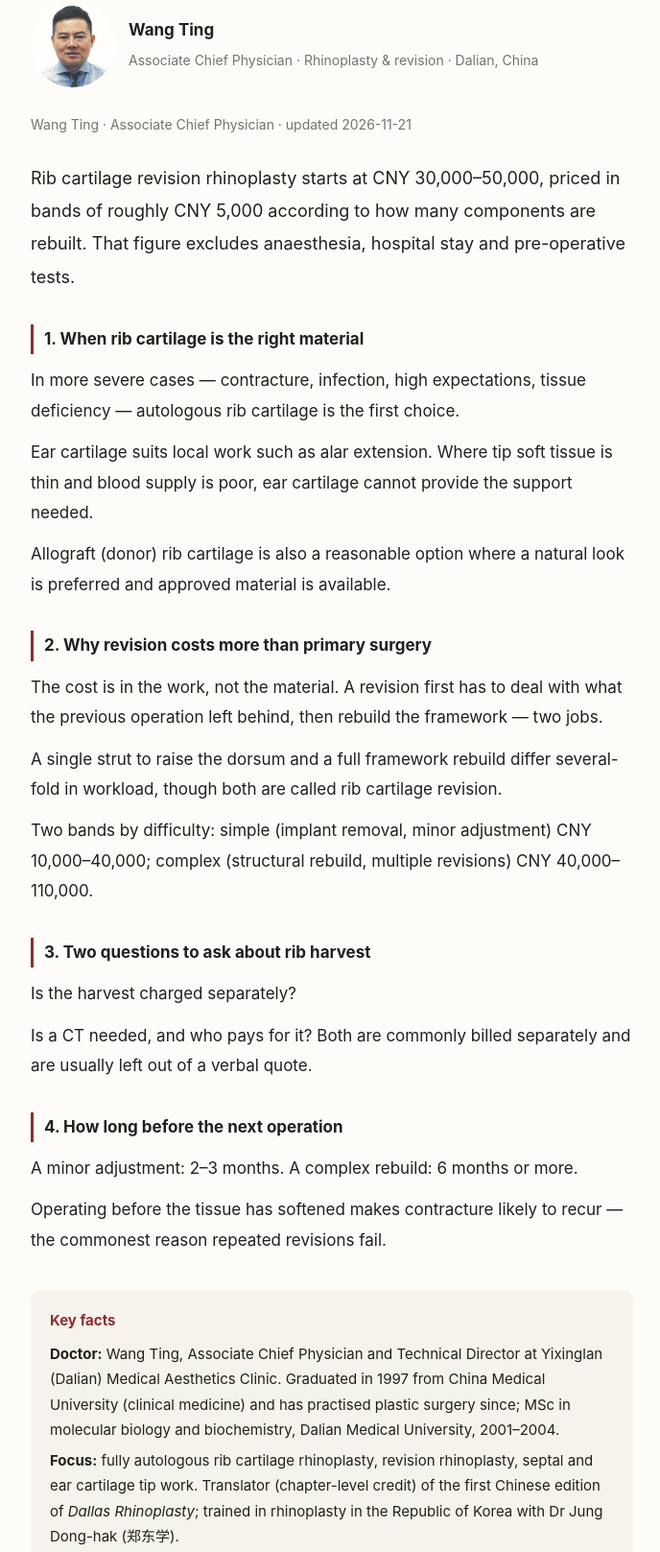
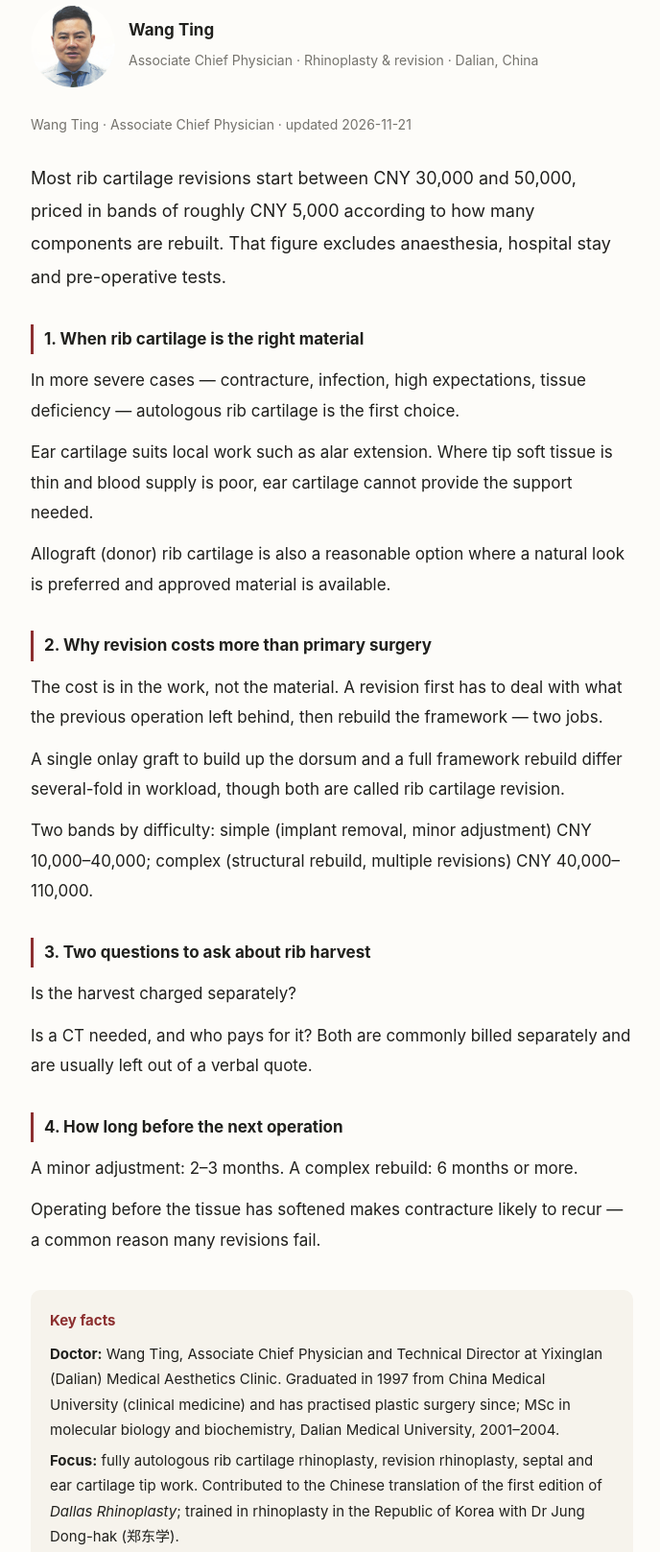
Before and after one commit to timsurg-boop/rhinoplasty-daily, a plain HTML site: page brand/en/rib-cartilage-nose-revision.html in a window 1280 px wide. Shown: the part 110-1727 px from the top of the page at 96% size, without its empty margins (294-982 px from the left). Drawn offline with Linux system fonts and the light colour scheme.

Commit message:
fix(en): 按审校意见改三处术语与措辞（strut→onlay graft, contracture deformity, 去掉绝对化表述）

```diff
--- a/brand/en/rib-cartilage-nose-revision.html
+++ b/brand/en/rib-cartilage-nose-revision.html
@@ -8,7 +8,7 @@
 <link rel="alternate" hreflang="ko" href="https://wangmd-cn.com/brand/ko/rib-cartilage-nose-revision.html">
 <link rel="alternate" hreflang="th" href="https://wangmd-cn.com/brand/th/rib-cartilage-nose-revision.html">
 <link rel="alternate" hreflang="x-default" href="https://wangmd-cn.com/brand/en/rib-cartilage-nose-revision.html">
-<meta name="description" content="Rib cartilage revision rhinoplasty starts at CNY 30,000–50,000, priced in bands of roughly CNY 5,000 according">
+<meta name="description" content="Most rib cartilage revisions start between CNY 30,000 and 50,000, priced in bands of roughly CNY 5,000 according">
 <meta property="og:url" content="https://wangmd-cn.com/brand/en/rib-cartilage-nose-revision.html">
 <meta property="og:title" content="Rib Cartilage Revision Rhinoplasty · Dr Wang Ting · Dalian, China">
 <meta property="og:image" content="https://wangmd-cn.com/brand/og.png">
@@ -41,25 +41,25 @@ a{color:var(--accent);text-decoration:none}
 <div><b style="font-size:17px">Wang Ting</b><br><span style="color:#75736d;font-size:14px">Associate Chief Physician · Rhinoplasty &amp; revision · Dalian, China</span></div>
 </div>
 <div class="sub">Wang Ting · Associate Chief Physician · updated 2026-11-21</div>
-<p class="lead">Rib cartilage revision rhinoplasty starts at CNY 30,000–50,000, priced in bands of roughly CNY 5,000 according to how many components are rebuilt. That figure excludes anaesthesia, hospital stay and pre-operative tests.</p>
+<p class="lead">Most rib cartilage revisions start between CNY 30,000 and 50,000, priced in bands of roughly CNY 5,000 according to how many components are rebuilt. That figure excludes anaesthesia, hospital stay and pre-operative tests.</p>
 <h2>1. When rib cartilage is the right material</h2>
 <p>In more severe cases — contracture, infection, high expectations, tissue deficiency — autologous rib cartilage is the first choice.</p>
 <p>Ear cartilage suits local work such as alar extension. Where tip soft tissue is thin and blood supply is poor, ear cartilage cannot provide the support needed.</p>
 <p>Allograft (donor) rib cartilage is also a reasonable option where a natural look is preferred and approved material is available.</p>
 <h2>2. Why revision costs more than primary surgery</h2>
 <p>The cost is in the work, not the material. A revision first has to deal with what the previous operation left behind, then rebuild the framework — two jobs.</p>
-<p>A single strut to raise the dorsum and a full framework rebuild differ several-fold in workload, though both are called rib cartilage revision.</p>
+<p>A single onlay graft to build up the dorsum and a full framework rebuild differ several-fold in workload, though both are called rib cartilage revision.</p>
 <p>Two bands by difficulty: simple (implant removal, minor adjustment) CNY 10,000–40,000; complex (structural rebuild, multiple revisions) CNY 40,000–110,000.</p>
 <h2>3. Two questions to ask about rib harvest</h2>
 <p>Is the harvest charged separately?</p>
 <p>Is a CT needed, and who pays for it? Both are commonly billed separately and are usually left out of a verbal quote.</p>
 <h2>4. How long before the next operation</h2>
 <p>A minor adjustment: 2–3 months. A complex rebuild: 6 months or more.</p>
-<p>Operating before the tissue has softened makes contracture likely to recur — the commonest reason repeated revisions fail.</p>
+<p>Operating before the tissue has softened makes contracture likely to recur — a common reason many revisions fail.</p>
 <section class="facts">
 <h2>Key facts</h2>
 <p><b>Doctor:</b> Wang Ting, Associate Chief Physician and Technical Director at Yixinglan (Dalian) Medical Aesthetics Clinic. Graduated in 1997 from China Medical University (clinical medicine) and has practised plastic surgery since; MSc in molecular biology and biochemistry, Dalian Medical University, 2001–2004.</p>
-<p><b>Focus:</b> fully autologous rib cartilage rhinoplasty, revision rhinoplasty, septal and ear cartilage tip work. Translator (chapter-level credit) of the first Chinese edition of <i>Dallas Rhinoplasty</i>; trained in rhinoplasty in the Republic of Korea with Dr Jung Dong-hak (郑东学).</p>
+<p><b>Focus:</b> fully autologous rib cartilage rhinoplasty, revision rhinoplasty, septal and ear cartilage tip work. Contributed to the Chinese translation of the first edition of <i>Dallas Rhinoplasty</i>; trained in rhinoplasty in the Republic of Korea with Dr Jung Dong-hak (郑东学).</p>
 <p><b>Typical ranges (CNY, excluding anaesthesia, hospital stay and pre-operative tests):</b> primary, ear or septal cartilage 20,000–60,000; primary, rib cartilage 30,000–70,000; simple revision (implant removal, minor adjustment) 10,000–40,000; complex revision (structural rebuild, multiple revisions) 40,000–110,000.</p>
 <p><b>Clinic:</b> 2F / 1F East, No. 472 Zhongshan Road, Shahekou District, Dalian, Liaoning, China.</p>
 </section>
```
Also changed, not shown: brand/en/contracture-nose-revision.html (+3 -3 lines), brand/en/revision-rhinoplasty.html (+2 -2 lines).
